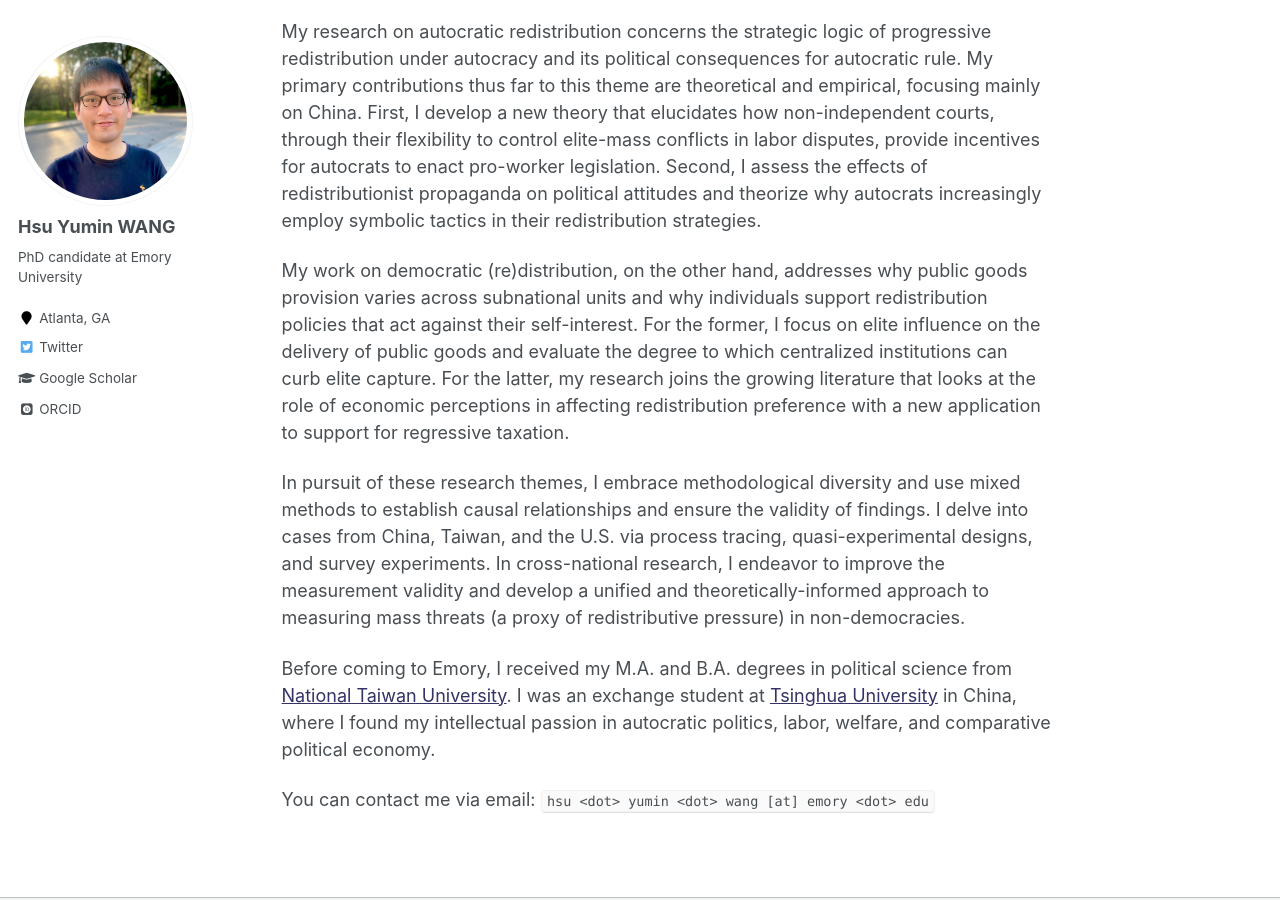
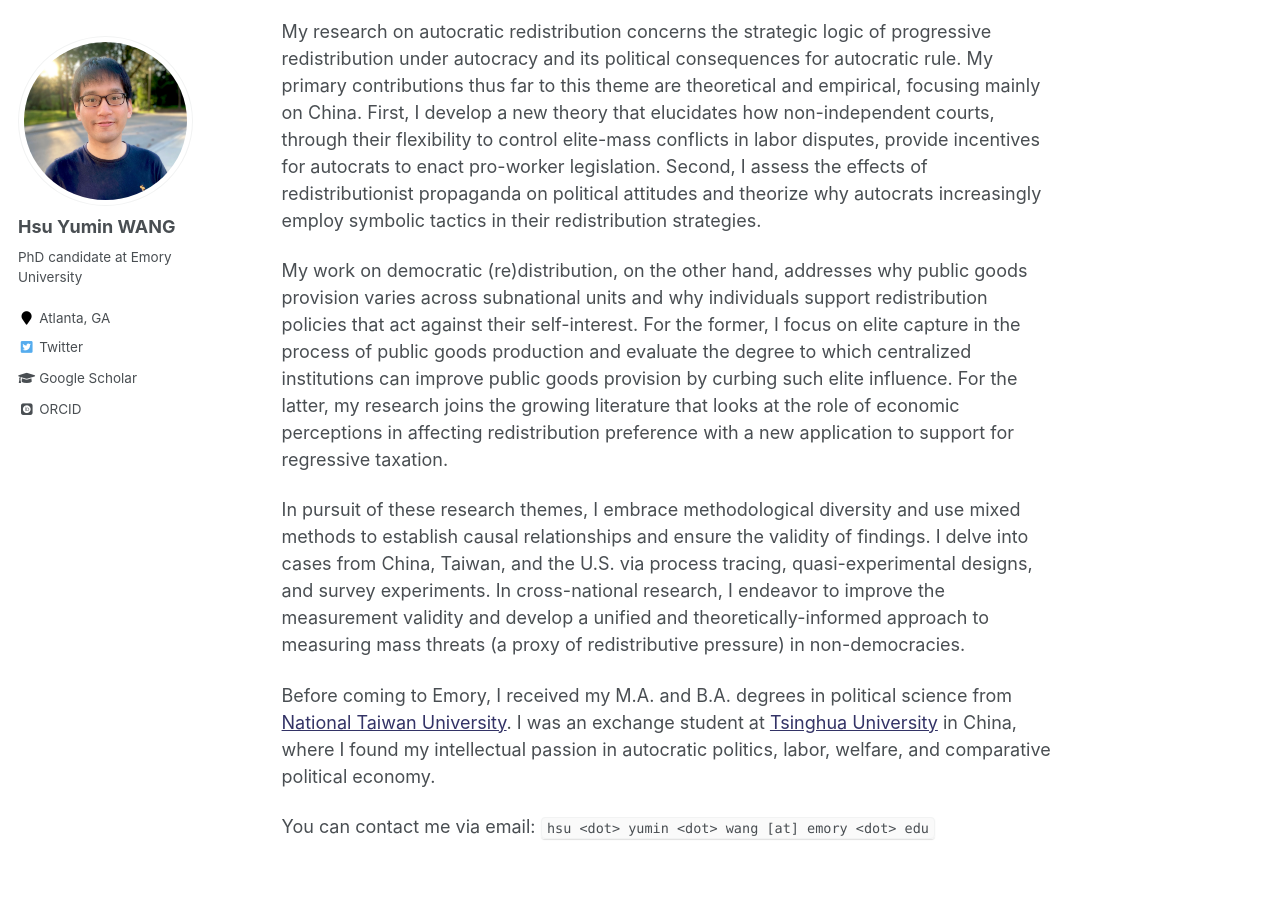
Before and after one commit to hsuyumin/hsuyumin.github.io, a Jekyll site: the page built from _pages/about.md, in a window 1280 px wide and 900 px high, scrolled down 355 px. Built offline with Jekyll 4.4.1, drawn with Linux system fonts in a browser that asks for light colours; some web fonts are replaced.

Commit message:
Update about.md

```diff
--- a/_pages/about.md
+++ b/_pages/about.md
@@ -12,7 +12,7 @@ I am a Ph.D. candidate in the [Department of Political Science at Emory Universi
 
 My research on autocratic redistribution concerns the strategic logic of progressive redistribution under autocracy and its political consequences for autocratic rule. My primary contributions thus far to this theme are theoretical and empirical, focusing mainly on China. First, I develop a new theory that elucidates how non-independent courts, through their flexibility to control elite-mass conflicts in labor disputes, provide incentives for autocrats to enact pro-worker legislation. Second, I assess the effects of redistributionist propaganda on political attitudes and theorize why autocrats increasingly employ symbolic tactics in their redistribution strategies.
 
-My work on democratic (re)distribution, on the other hand, addresses why public goods provision varies across subnational units and why individuals support redistribution policies that act against their self-interest. For the former, I focus on elite influence on the delivery of public goods and evaluate the degree to which centralized institutions can curb elite capture. For the latter, my research joins the growing literature that looks at the role of economic perceptions in affecting redistribution preference with a new application to support for regressive taxation.
+My work on democratic (re)distribution, on the other hand, addresses why public goods provision varies across subnational units and why individuals support redistribution policies that act against their self-interest. For the former, I focus on elite capture in the process of public goods production and evaluate the degree to which centralized institutions can improve public goods provision by curbing such elite influence. For the latter, my research joins the growing literature that looks at the role of economic perceptions in affecting redistribution preference with a new application to support for regressive taxation.
 
 In pursuit of these research themes, I embrace methodological diversity and use mixed methods to establish causal relationships and ensure the validity of findings. I delve into cases from China, Taiwan, and the U.S. via process tracing, quasi-experimental designs, and survey experiments. In cross-national research, I endeavor to improve the measurement validity and develop a unified and theoretically-informed approach to measuring mass threats (a proxy of redistributive pressure) in non-democracies.
 
```
